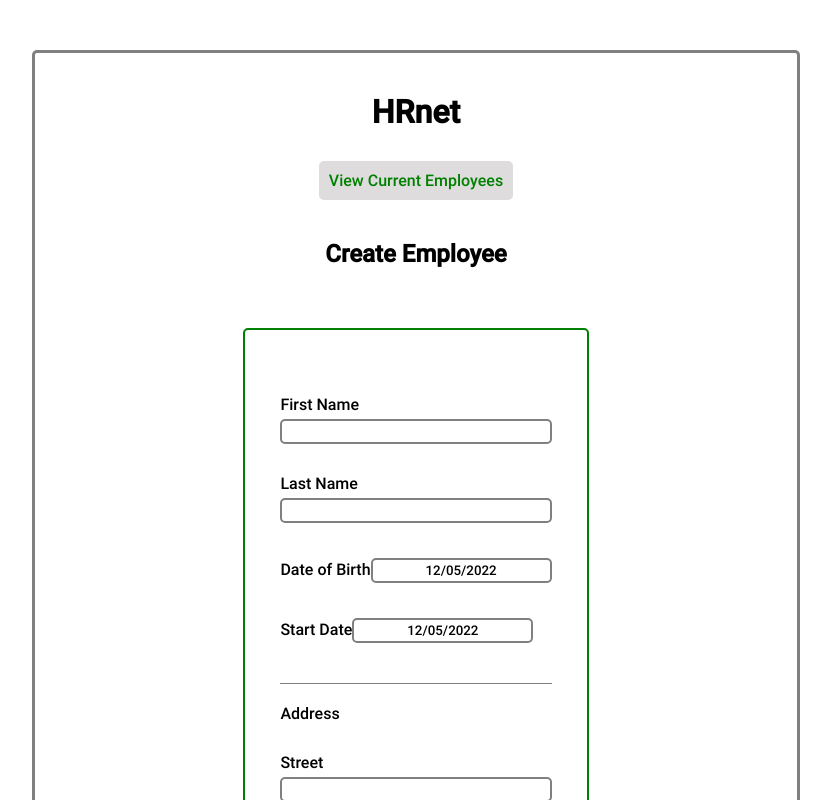
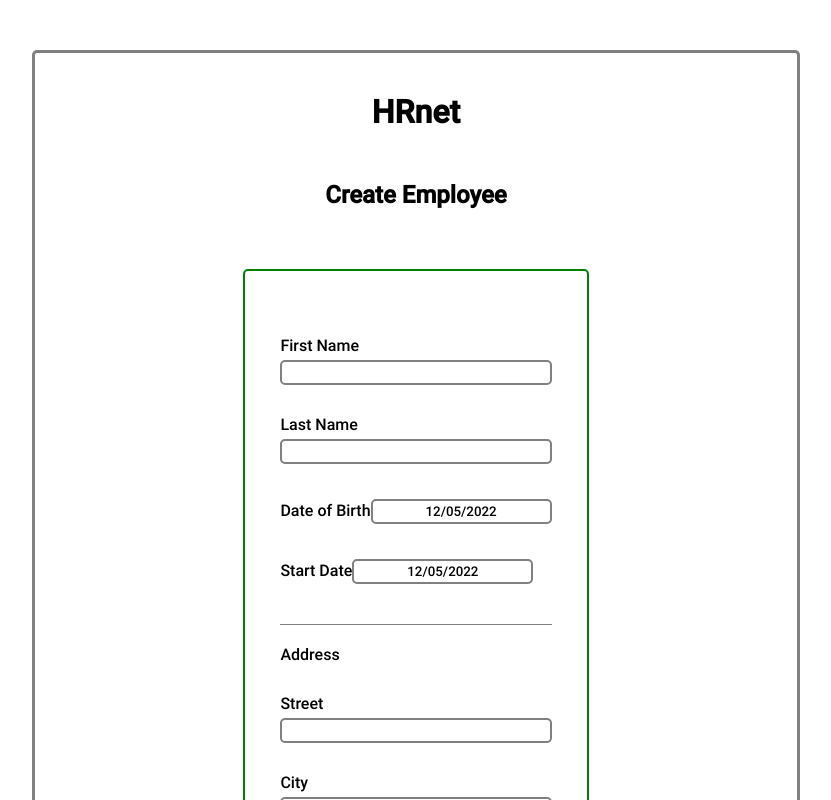
Before and after one commit to tchicoulo/wealth_health, a React (Create React App) app: page / in a window 1280 px wide. Shown: the top 800 px of the page, without its empty margins (224-1055 px from the left). Built offline with nearby package versions, Linux system fonts and the light colour scheme.

Commit message:
added jsdoc + added condition if they haven't employees registered (show/hide button)

```diff
--- a/src/components/DateTimePicker.jsx
+++ b/src/components/DateTimePicker.jsx
@@ -1,6 +1,11 @@
 import React, { useState } from "react";
 import DatePicker from "react-datepicker";
 import "react-datepicker/dist/react-datepicker.css";
+
+/**
+ * library dataTimePicker customisable
+ * @param {*} props
+ */
 
 const DateTimePicker = React.forwardRef((props, ref) => {
   const [startDate, setStartDate] = useState(new Date());
--- a/src/components/Form.jsx
+++ b/src/components/Form.jsx
@@ -5,6 +5,11 @@ import moment from "moment";
 import states from "../services/dataStates";
 import LabInputOption from "./LabInputOption";
 import ZipCode from "./ZipCode";
+
+/**
+ * Form component to add new informations
+ * @param {boolean} data - data true/false for show/hide the modal library
+ */
 
 const Form = (data) => {
   const firstNameInput = useRef();
--- a/src/components/LabInput.jsx
+++ b/src/components/LabInput.jsx
@@ -1,4 +1,9 @@
 import React from "react";
+
+/**
+ * Component reusable to add a label, an input with props in params
+ * @param {*} props
+ */
 
 const LabInput = React.forwardRef((props, ref) => {
   return (
--- a/src/components/LabInputOption.jsx
+++ b/src/components/LabInputOption.jsx
@@ -1,4 +1,9 @@
 import React from "react";
+
+/**
+ * Component reusable to add a label, an input with options custom data with props
+ * @param {*} props
+ */
 
 const LabInputOption = React.forwardRef((props, ref) => {
   return (
--- a/src/components/ZipCode.jsx
+++ b/src/components/ZipCode.jsx
@@ -1,4 +1,9 @@
 import React from "react";
+
+/**
+ * Component reusable to add a label, an input type number to add custom number
+ * @param {*} props
+ */
 
 const ZipCode = React.forwardRef((props, ref) => {
   return (
--- a/src/pages/CreateEmployee.jsx
+++ b/src/pages/CreateEmployee.jsx
@@ -3,6 +3,11 @@ import { useState } from "react";
 import { NavLink } from "react-router-dom";
 import Form from "../components/Form";
 import ModalDialog from "stv-modal-plugin";
+
+/**
+ * CreateEmployee component page to add new informations
+ * @param {boolean} data - data true/false for show/hide the modal library passed in the children component "Form"
+ */
 
 const CreateEmployee = (data) => {
   const [modal, setModal] = useState(false);
@@ -31,7 +36,10 @@ const CreateEmployee = (data) => {
       <div className="create-employee">
         <div className="title-area">
           <h1>HRnet</h1>
-          <NavLink to={"/employee-list"}>View Current Employees</NavLink>
+          {localStorage.getItem("employees") ? (
+            <NavLink to={"/employee-list"}>View Current Employees</NavLink>
+          ) : null}
+
           <h2>Create Employee</h2>
         </div>
         <div className="form-area">
```
